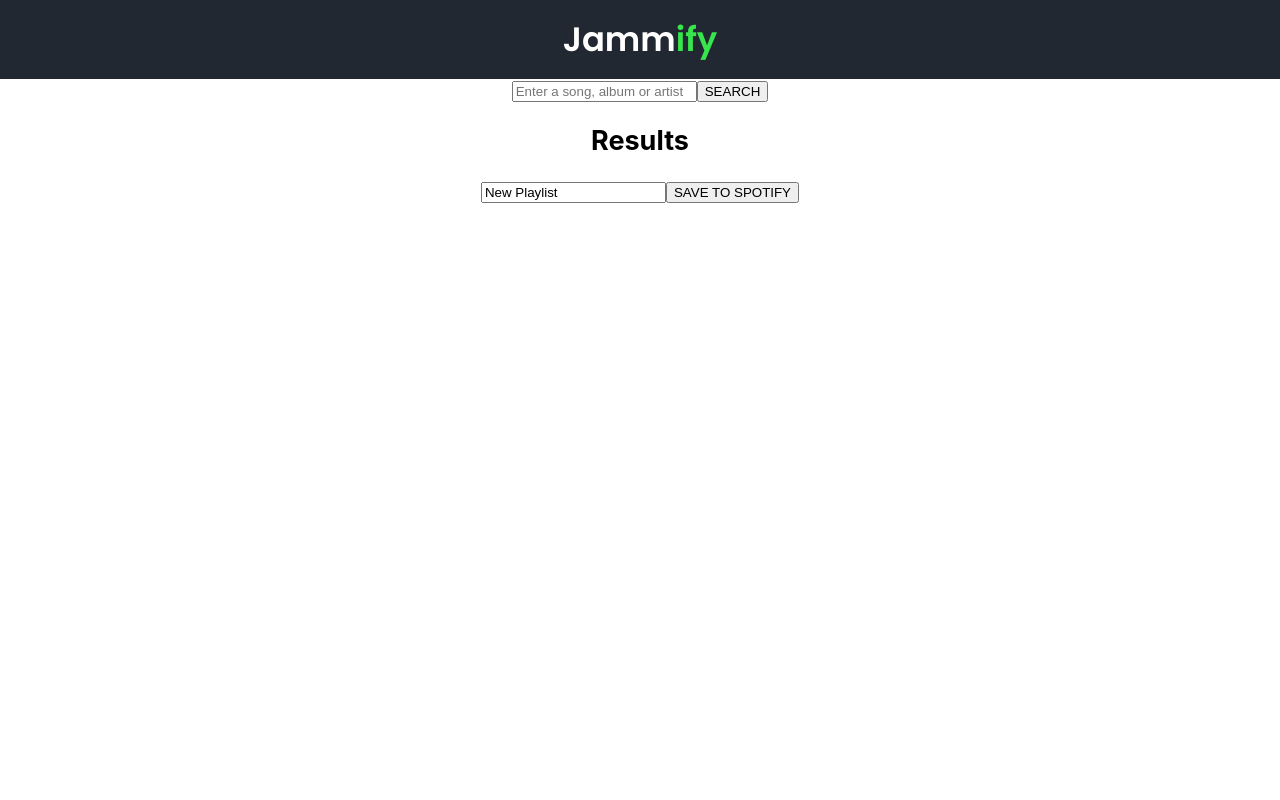
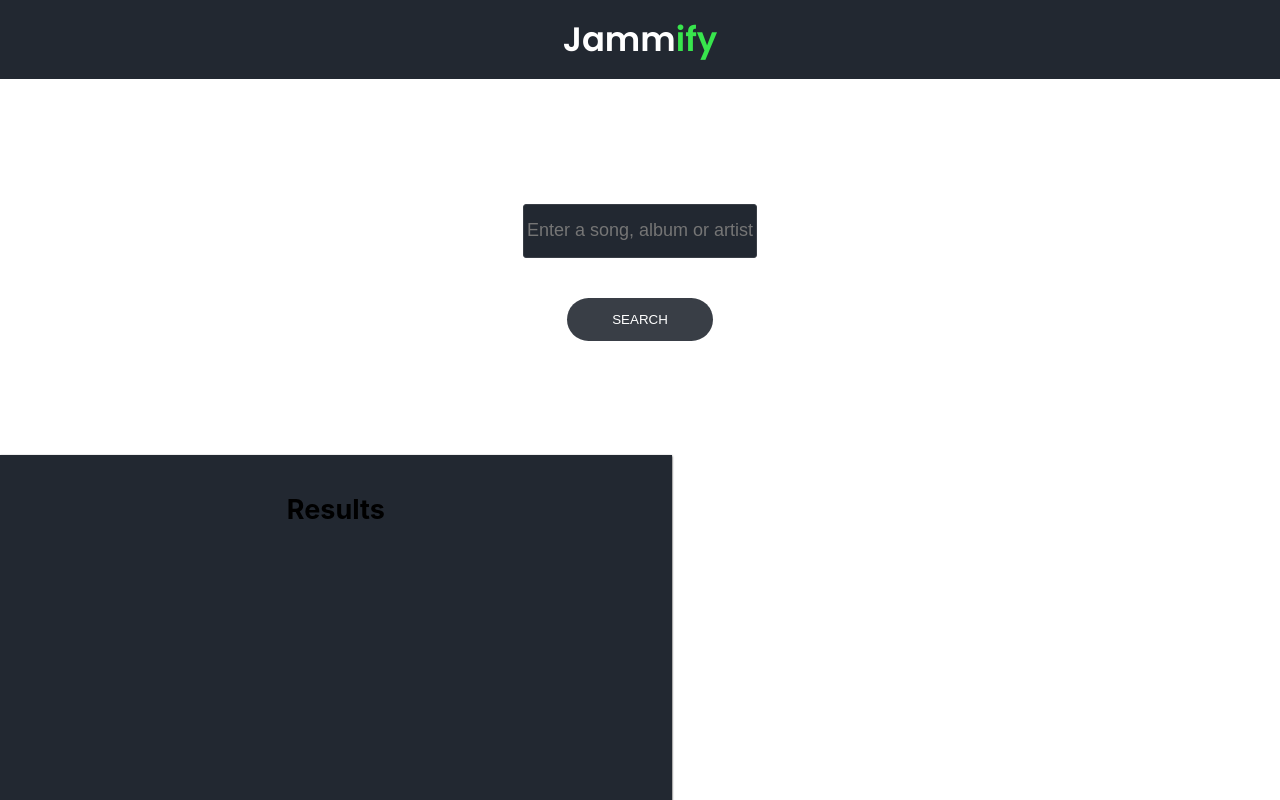
Before and after one commit to aeonclouzeau/jammify, a React (Create React App) app: page / in a window 1280 px wide. Shown: the top 800 px of the page. Built offline with nearby package versions, Linux system fonts and the light colour scheme.

Commit message:
fix, fit: Added TrackList files, changed className

```diff
--- a/src/Components/Playlist/Playlist.js
+++ b/src/Components/Playlist/Playlist.js
@@ -1,10 +1,11 @@
 import React from "react";
+import "./Playlist.css";
 
 export class Playlist extends React.Component {
 	render() {
 		return (
 			<div className="Playlist">
-				<input value="New Playlist" />
+				<input defaultValue={"New Playlist"} />
 				{/* add tracklist component */}
 				<button class="Playlist-save">SAVE TO SPOTIFY</button>
 			</div>
--- a/src/Components/SearchBar/SearchBar.js
+++ b/src/Components/SearchBar/SearchBar.js
@@ -1,4 +1,5 @@
 import React from "react";
+import "./SearchBar.css";
 
 export class SearchBar extends React.Component {
 	render() {
--- a/src/Components/SearchResults/SearchResults.js
+++ b/src/Components/SearchResults/SearchResults.js
@@ -1,4 +1,5 @@
 import React from "react";
+import "./SearchResults.css";
 
 export class SearchResults extends React.Component {
 	render() {
```
Also changed, not shown: src/Components/TrackList/TrackList.css (added), src/Components/TrackList/TrackList.js (added).
